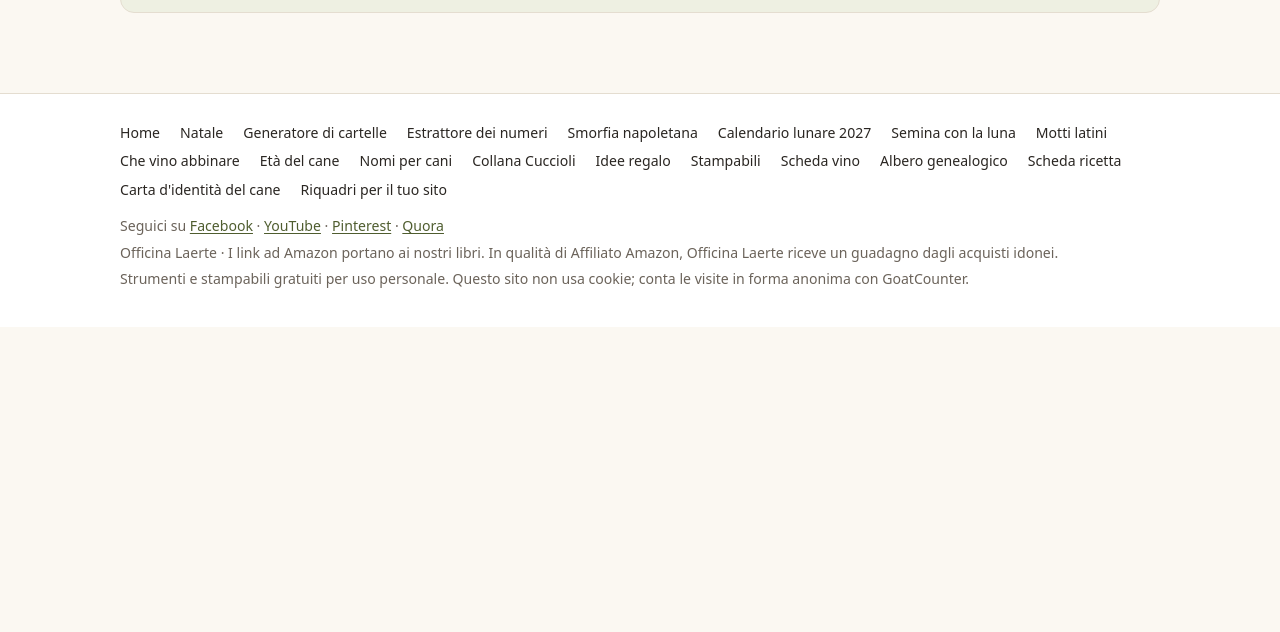
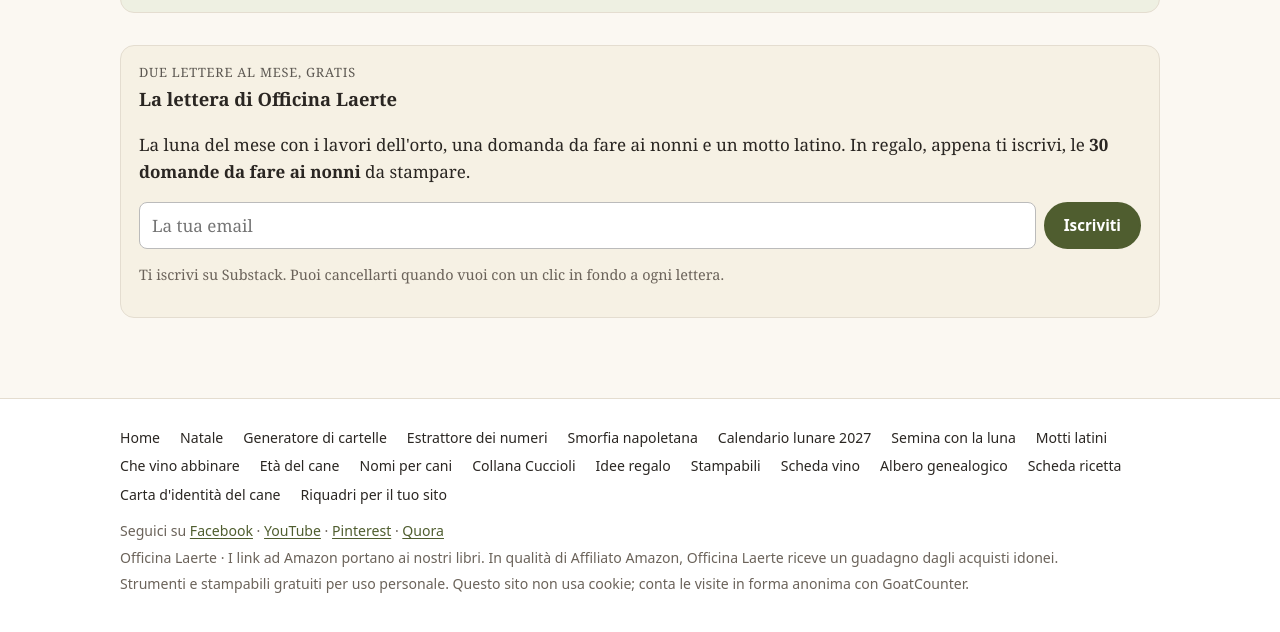
Before and after one commit to officinalaerte/officinalaerte.github.io, a plain HTML site: page stampabili/albero-genealogico/index.html in a window 1280 px wide. Shown: the part 2114-2746 px from the top of the page. Before the commit the page ends 2441 px from the top, so only its background shows below. Drawn offline with Linux system fonts and the light colour scheme.

Commit message:
Add files via upload

```diff
--- a/stampabili/albero-genealogico/index.html
+++ b/stampabili/albero-genealogico/index.html
@@ -80,6 +80,15 @@
 </script>
 <script data-goatcounter="https://officinalaerte.goatcounter.com/count" async src="https://gc.zgo.at/count.js"></script>
 <script>document.addEventListener('click',function(e){var a=e.target.closest&&e.target.closest('a[href*="amazon."]');if(a&&window.goatcounter&&window.goatcounter.count)window.goatcounter.count({path:'amazon'+location.pathname,title:(a.textContent||'').trim().slice(0,80),event:true});});</script>
+<style>
+.lettera { background: #f6f1e4; border: 1px solid var(--line, #ddd); border-radius: 14px; padding: 16px 18px; margin: 32px 0; }
+.lettera .k { margin: 0; font-size: .8rem; letter-spacing: .06em; text-transform: uppercase; opacity: .75; }
+.lettera .t { margin: 2px 0 6px; font-size: 1.15rem; font-weight: bold; }
+.lettera form { display: flex; gap: 8px; flex-wrap: wrap; margin: 10px 0 6px; }
+.lettera input { flex: 1 1 220px; padding: 9px 12px; border: 1px solid #bbb; border-radius: 8px; font: inherit; }
+.lettera .vh { position: absolute; width: 1px; height: 1px; overflow: hidden; clip: rect(0 0 0 0); }
+@media print { .lettera { display: none !important; } }
+</style>
 </head>
 <body class="t-albero">
 <a class="skip" href="#contenuto">Vai al contenuto</a>
@@ -109,6 +118,13 @@
   <a href="https://www.amazon.it/dp/B0HNS75SM9?tag=olnonni-21" rel="sponsored noopener" target="_blank"><img src="../../img/nonna.jpg" alt="Copertina: Nonna, raccontami la tua vita" width="96" height="127" loading="lazy"></a>
   <div><p class="k">Dal nostro catalogo</p><p class="t">Nonna, raccontami la tua vita</p><p>Un libro da regalare alla nonna perché lo riempia con la sua storia: 148 domande, l'albero genealogico, le pagine per le foto e una lettera ai nipoti.</p><a class="am" href="https://www.amazon.it/dp/B0HNS75SM9?tag=olnonni-21" rel="sponsored noopener" target="_blank">Vedi il libro su Amazon →</a></div>
 </aside>
+<aside class="lettera noprint" aria-label="Iscriviti alla newsletter">
+  <p class="k">Due lettere al mese, gratis</p>
+  <p class="t">La lettera di Officina Laerte</p>
+  <p>La luna del mese con i lavori dell'orto, una domanda da fare ai nonni e un motto latino. In regalo, appena ti iscrivi, le <b>30 domande da fare ai nonni</b> da stampare.</p>
+  <form action="https://officinalaerte.substack.com/subscribe" method="get" target="_blank"><label class="vh" for="news-email">La tua email</label><input id="news-email" type="email" name="email" placeholder="La tua email" required autocomplete="email"><button class="btn" type="submit">Iscriviti</button></form>
+  <p class="small muted">Ti iscrivi su Substack. Puoi cancellarti quando vuoi con un clic in fondo a ogni lettera.</p>
+</aside>
 </div></main>
 <footer class="foot"><div class="wrap">
   <nav aria-label="Tutte le sezioni"><a href="../../">Home</a><a href="../../natale/">Natale</a><a href="../../tombola/">Generatore di cartelle</a><a href="../../tombola/#estrattore">Estrattore dei numeri</a><a href="../../smorfia/">Smorfia napoletana</a><a href="../../calendario-lunare-2027/">Calendario lunare 2027</a><a href="../../semina-con-la-luna/">Semina con la luna</a><a href="../../motti-latini/">Motti latini</a><a href="../../strumenti/abbinamento-vino.html">Che vino abbinare</a><a href="../../strumenti/eta-cane.html">Età del cane</a><a href="../../strumenti/nomi-cane.html">Nomi per cani</a><a href="../../cuccioli/">Collana Cuccioli</a><a href="../../regali/">Idee regalo</a><a href="../../stampabili/">Stampabili</a><a href="../../stampabili/scheda-degustazione-vino/">Scheda vino</a><a href="../../stampabili/albero-genealogico/">Albero genealogico</a><a href="../../stampabili/scheda-ricetta/">Scheda ricetta</a><a href="../../stampabili/carta-identita-cane/">Carta d'identità del cane</a><a href="../../riquadri/">Riquadri per il tuo sito</a></nav>
```
